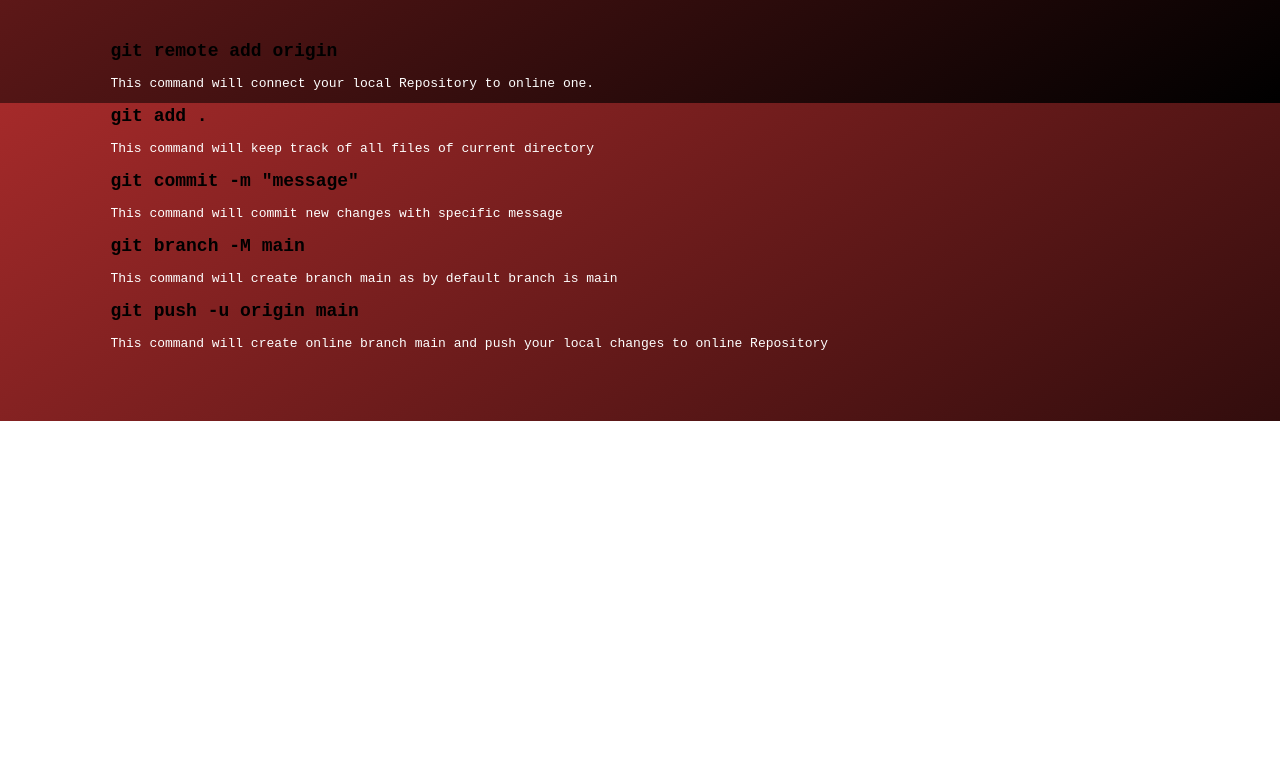
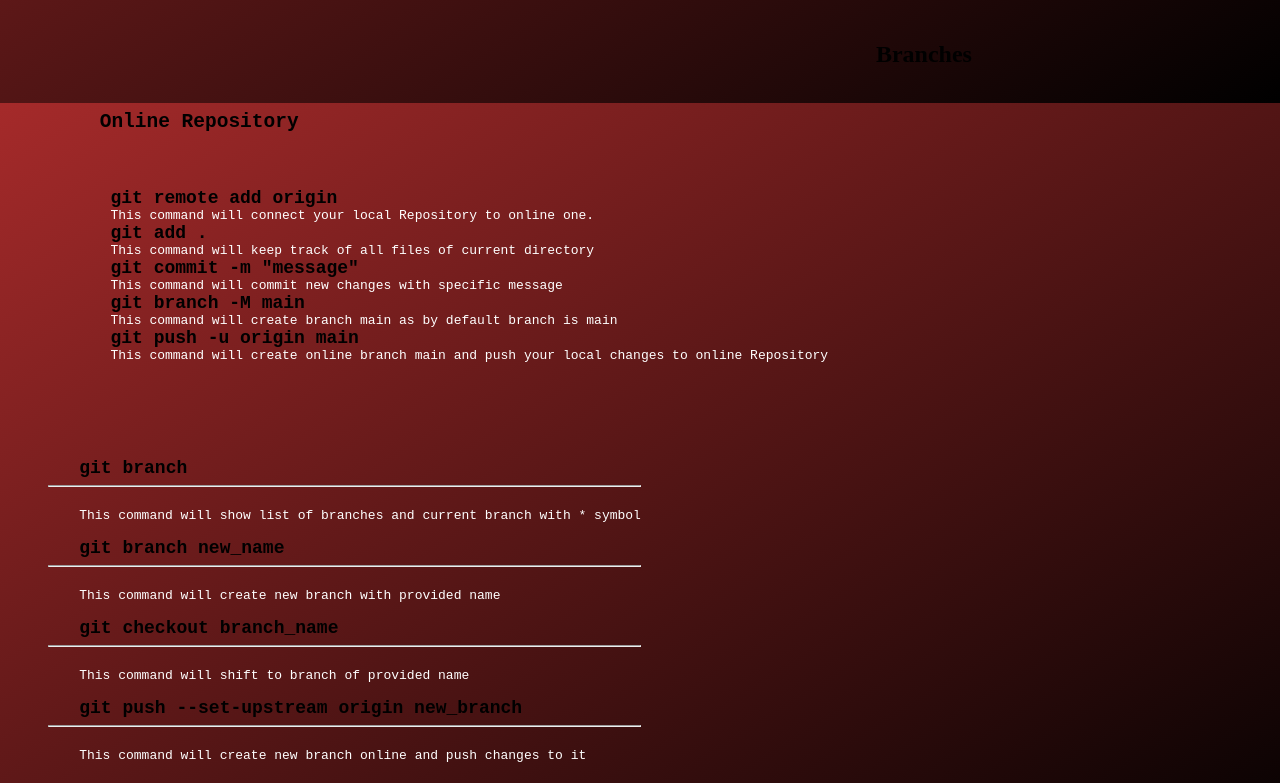
Before and after one commit to Junaid-JnZ/VCS-Guide, a plain HTML site: page index.html in a window 1280 px wide. Shown: the part 2297-3080 px from the top of the page. Before the commit the page ends 2718 px from the top, so only its background shows below. Drawn offline with Linux system fonts and the light colour scheme.

Commit message:
new work added

```diff
--- a/index.html
+++ b/index.html
@@ -31,20 +31,32 @@
     <center><img src ="./Images/Commands.png" alt = " Provided Commands "  width="600px" height="400px"></center>
 
     <h2 style="margin: 40px"> Local Repository </h2>
-    <p style="color:white; margin: 40px;">Create a folder and add a file in it. <b>Git init</b> command will initialize it with git locally</b></p>
-    <img src ="./Images/push.png" alt = " Commands "  float = "right"width="600px" height="400px">
+    <p style="color:white; margin: 40px;">Create a folder and add a file in it. <b style="color: black;">Git init</b> command will initialize it with git locally</b></p>
+    <img src ="./Images/push.png" alt = " Commands "  float = "right" width="600px" height="400px">
     <pre style="float: left; margin: 40px; color: white;">
-        <b style="color: black; font-family: 'Courier New', Courier, monospace; font-size: 18px;">git remote add origin</b><br>
-        This command will connect your local Repository to online one.<br>
-        <b style="color: black; font-family: 'Courier New', Courier, monospace; font-size: 18px;">git add .</b><br>
-        This command will keep track of all files of current directory<br>
-        <b style="color: black; font-family: 'Courier New', Courier, monospace; font-size: 18px;">git commit -m "message" </b><br>
-        This command will commit new changes with specific message<br>
-        <b style="color: black; font-family: 'Courier New', Courier, monospace; font-size: 18px;">git branch -M main</b><br>
-        This command will create branch main as by default branch is main<br>
-        <b style="color: black; font-family: 'Courier New', Courier, monospace; font-size: 18px;">git push -u origin main</b><br>
-        This command will create online branch main and push your local changes to online Repository <br>
+        <h2 style="margin: 40px ; color: black;"> Online Repository </h2>
+        <b style="color: black; font-family: 'Courier New', Courier, monospace; font-size: 18px;">git remote add origin</b>
+        This command will connect your local Repository to online one.
+        <b style="color: black; font-family: 'Courier New', Courier, monospace; font-size: 18px;">git add .</b>
+        This command will keep track of all files of current directory
+        <b style="color: black; font-family: 'Courier New', Courier, monospace; font-size: 18px;">git commit -m "message" </b>
+        This command will commit new changes with specific message
+        <b style="color: black; font-family: 'Courier New', Courier, monospace; font-size: 18px;">git branch -M main</b>
+        This command will create branch main as by default branch is main
+        <b style="color: black; font-family: 'Courier New', Courier, monospace; font-size: 18px;">git push -u origin main</b>
+        This command will create online branch main and push your local changes to online Repository
     </pre>
-
+    <h2 style="margin: 40px ;color: black; text-align: left;"> Branches </h2>
+    <pre style="float: left; margin: 40px; color: white;" >
+    <b style="color: black; font-family: 'Courier New', Courier, monospace; font-size: 18px;">git branch</b><hr>
+    This command will show list of branches and current branch with * symbol<br>
+    <b style="color: black; font-family: 'Courier New', Courier, monospace; font-size: 18px;">git branch new_name</b><hr>
+    This command will create new branch with provided name<br>
+    <b style="color: black; font-family: 'Courier New', Courier, monospace; font-size: 18px">git checkout branch_name</b><hr>
+    This command will shift to branch of provided name<br>
+    <b style="color: black; font-family: 'Courier New', Courier, monospace; font-size: 18px;">git push --set-upstream origin new_branch</b><hr>
+    This command will create new branch online and push changes to it
+</pre>
+<img src ="./Images/Branches.png" alt = " Branches "  float = "right"width="600px" height="400px">
 </body>
 </html>
```
Also changed, not shown: Images/Branches.png (added).
